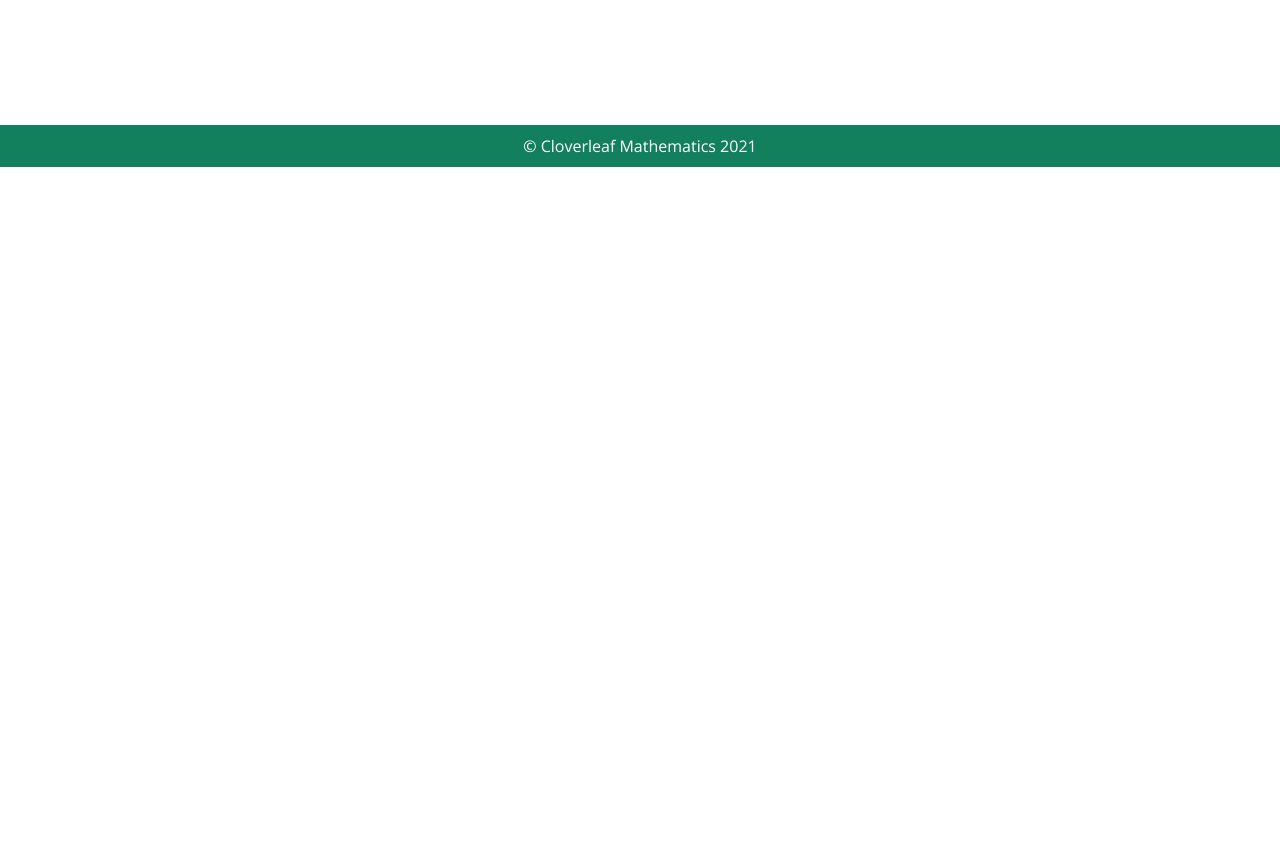
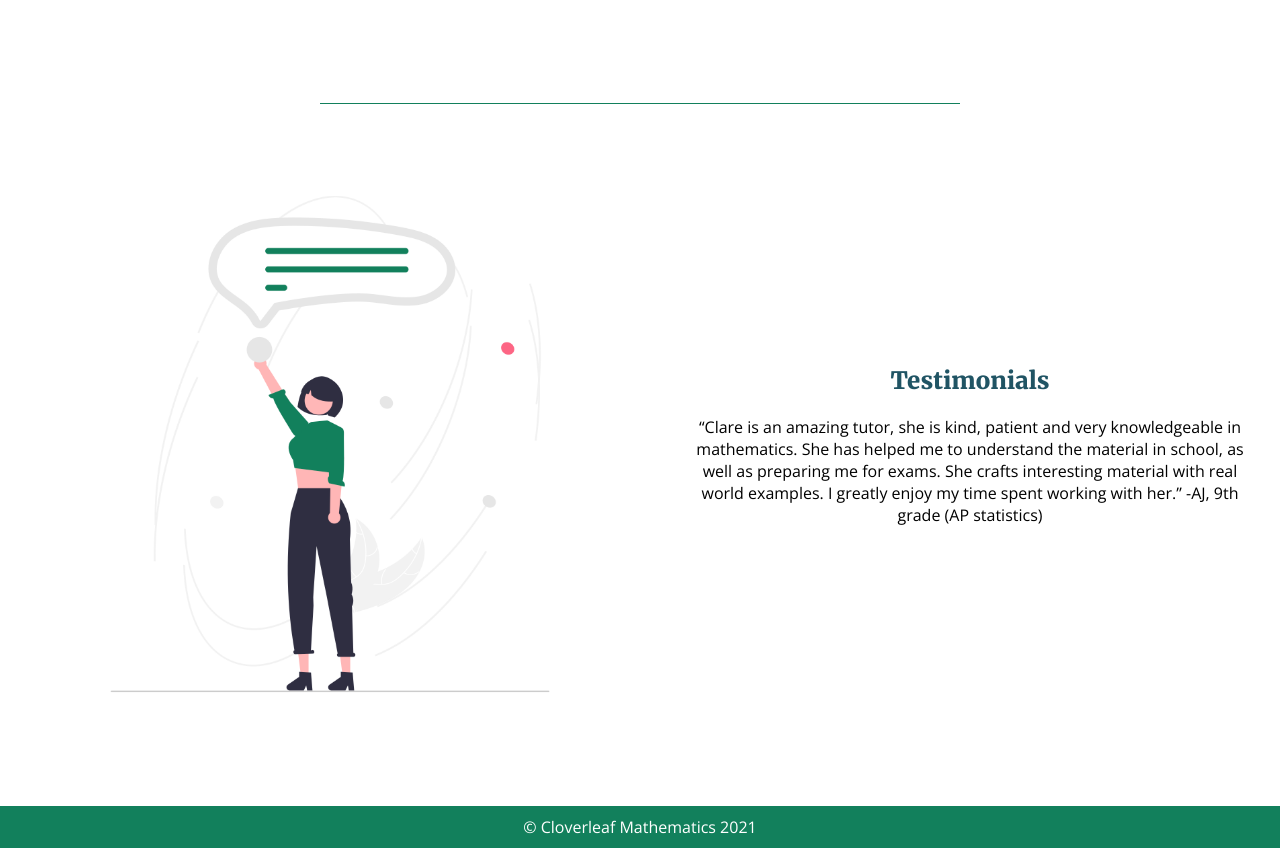
Before and after one commit to alyesque/next-cloverleaf, a Next.js app: page / in a window 1280 px wide. Shown: the part 1289-2137 px from the top of the page. Before the commit the page ends 1456 px from the top, so only its background shows below. Built offline with nearby package versions, Linux system fonts and the light colour scheme.

Commit message:
blog configuration

```diff
--- a/pages/index.js
+++ b/pages/index.js
@@ -48,6 +48,17 @@ export default function Home() {
             <p>We can schedule a free assessment to help me design a customized learning plan for your student. Let me help you soar ahead or get caught up! Whether you're looking for enrichment, review, or anything in between, I can help. Schedule your assessment today!</p>
           </div>
         </section>
+        <hr className='hrHome' />
+
+        <section className=" flex">
+
+          <img src='./images/testi.png' className="sectionimage2 left1" />
+          <div className='right1'>
+            <h1> Testimonials </h1>
+            <p>“Clare is an amazing tutor, she is kind, patient and very knowledgeable in mathematics. She has helped me to understand the material in school, as well as preparing me for exams. She crafts interesting material with real world examples. I greatly enjoy my time spent working with her.” -AJ, 9th grade (AP statistics)
+            </p>
+          </div>
+        </section>
       </main>
 
     </div>
--- a/styles/globals.css
+++ b/styles/globals.css
@@ -67,7 +67,7 @@ h1 {
 .card img, .cardSmall img {
   height: 250px;
   width: 250px;
-  object-fit: cover;
+  object-fit:scale-down;
 }
 
 .blogPost {
@@ -492,3 +492,7 @@ form h2 {
 	width: 70%;
 	min-width: 300px;
 }
+
+.sectionimage2 {
+	max-width: 600px;
+}
```
Also changed, not shown: public/images/testi.png (added).
